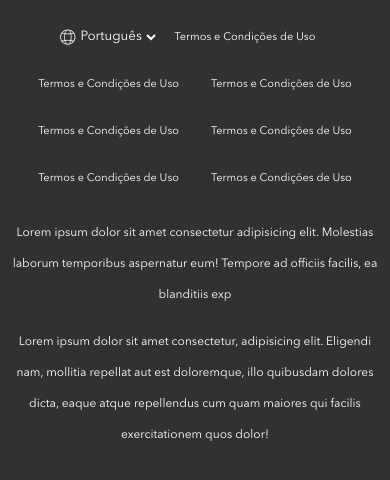
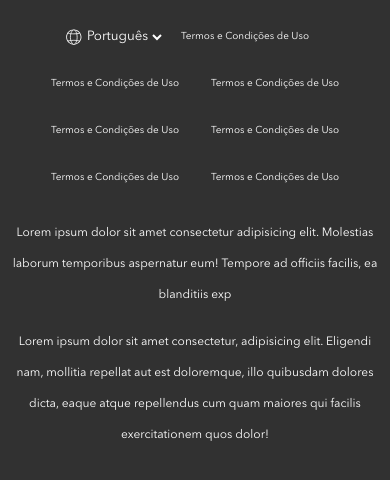
Before and after one commit to Pedrodev13/lading_atividade, a website: page index.html in a window 390 px wide. Shown: the part 2680-3160 px from the top of the page. Drawn offline with Linux system fonts and the light colour scheme.

Commit message:
alterando tamanho do link

```diff
--- a/src/styles/_footer.scss
+++ b/src/styles/_footer.scss
@@ -32,9 +32,9 @@
                 text-decoration: none;
                 padding: 8px 16px;
                 display: block;
-                font-size: 11px;
+                font-size: 12px;
                 @media (max-width: 768px) {
-
+                    font-size: 10px;
                 }
 
                 &:hover {
```
Also changed, not shown: dist/css/main.css.
